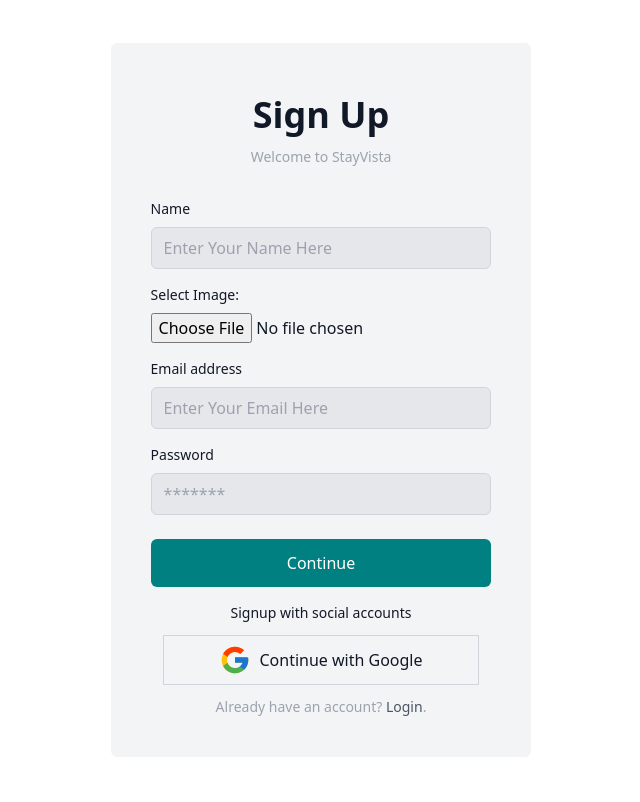
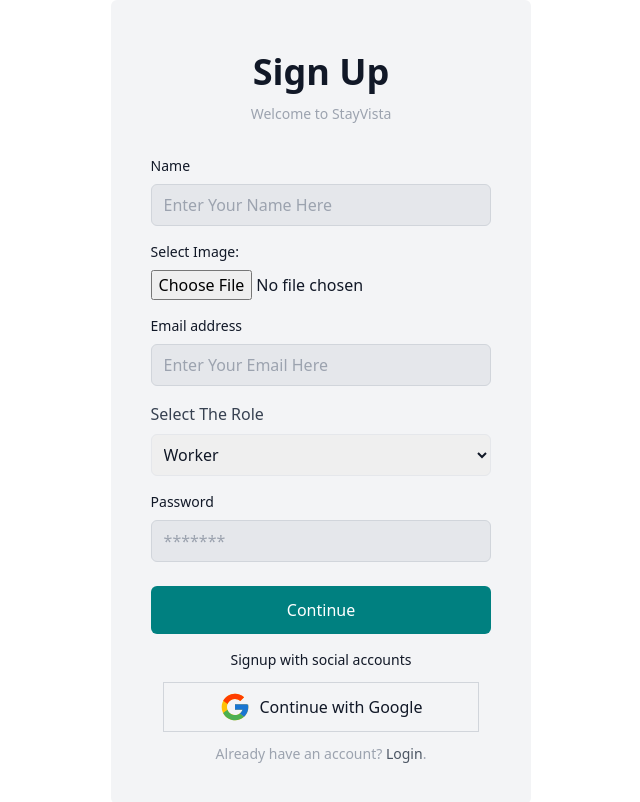
Before and after one commit to MushfikMahi/Swift-Tasker-client, a React (Vite) app: page /signup in a window 1280 px wide. Shown: the whole page, without its empty margins (319-959 px from the left). Built offline with nearby package versions, Linux system fonts and the light colour scheme; no server answers.

Commit message:
dropdown for role added to the sign up page

```diff
--- a/src/Components/Shared/Navbar/Navbar.jsx
+++ b/src/Components/Shared/Navbar/Navbar.jsx
@@ -128,7 +128,13 @@ const Navbar = () => {
           </svg>
         </label> */}
         {user ? (
-          <div className="flex flex-row-reverse items-center gap-3">
+          <div className="flex items-center gap-3">
+            <button className="btn bg-transparent border-none">
+              Coin
+              <div className="bg-[#008080] badge border-none text-white">
+                +99
+              </div>
+            </button>
             <div className="dropdown dropdown-end">
               <div
                 tabIndex={0}
--- a/src/Pages/SignUp/SignUp.jsx
+++ b/src/Pages/SignUp/SignUp.jsx
@@ -104,6 +104,19 @@ const SignUp = () => {
                 data-temp-mail-org="0"
               />
             </div>
+            <div className="flex flex-col gap-2 ">
+              <label className="text-gray-700 " htmlFor="difficulty_level">
+                Select The Role
+              </label>
+              <select
+                name="difficulty_level"
+                id="difficulty_level"
+                className="border p-2 rounded-md"
+              >
+                <option value="Worker">Worker</option>
+                <option value="TaskCreator">TaskCreator</option>
+              </select>
+            </div>
             <div>
               <div className="flex justify-between">
                 <label htmlFor="password" className="text-sm mb-2">
```
Also changed, not shown: 1 other file (tests, documents, lock files or other folders).
